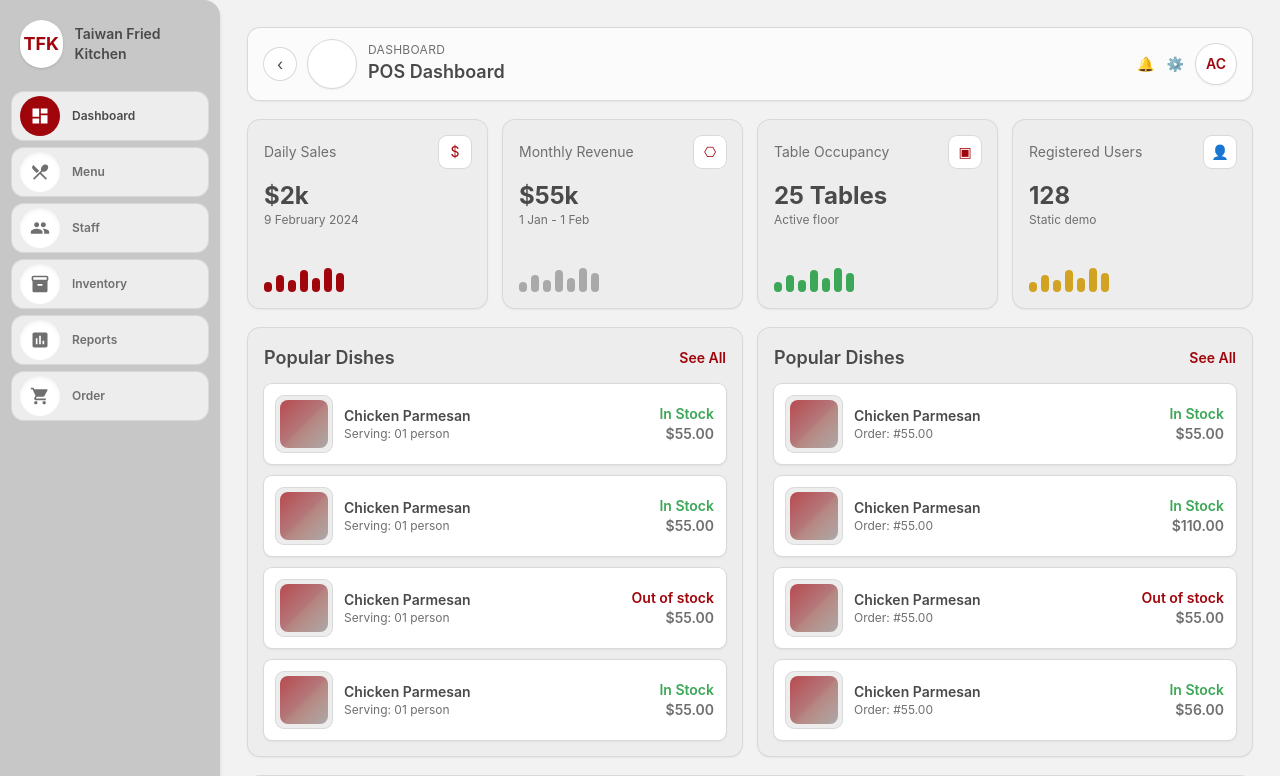
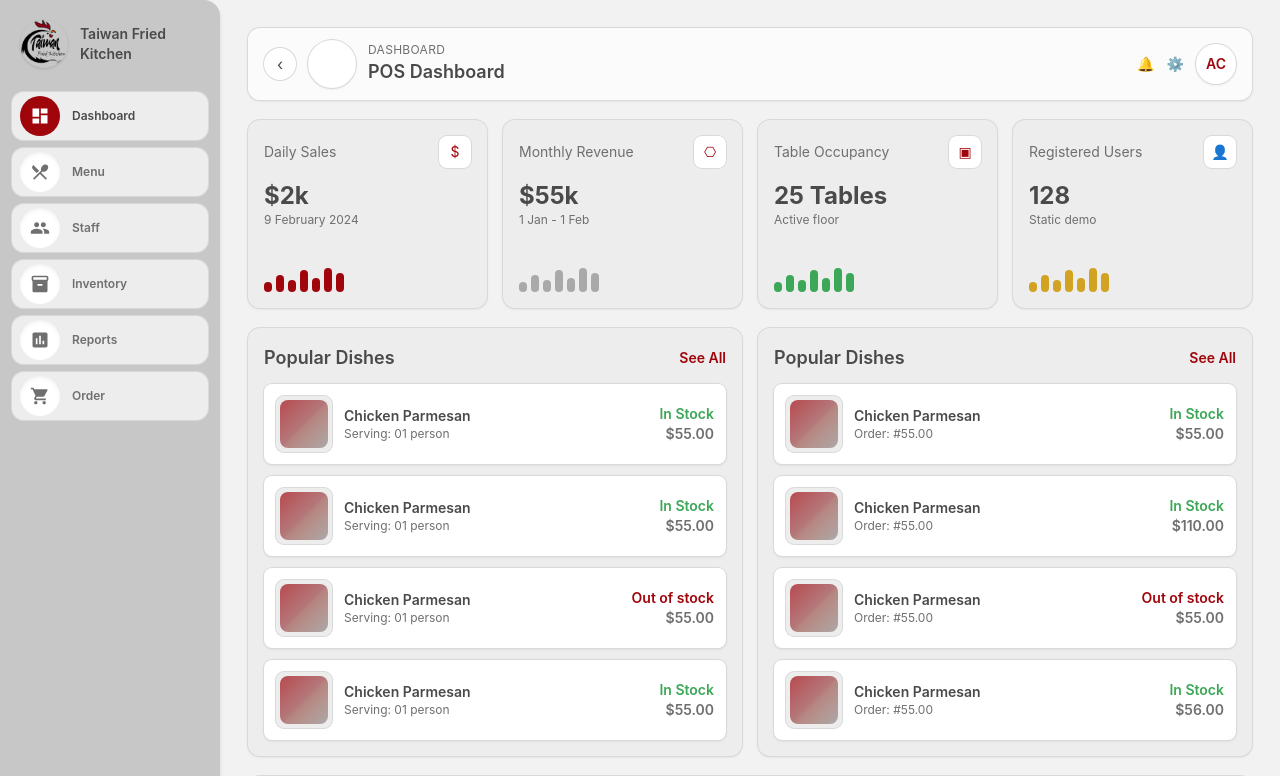
Before and after one commit to Estemetek/TFK, a Next.js app in the folder pos-app/: page /dashboard in a window 1280 px wide. Shown: the top 776 px of the page. Built offline with nearby package versions, Linux system fonts and the light colour scheme; no server answers.

Commit message:
changed the logo placeholder into the TFK logo

```diff
--- a/pos-app/src/app/dashboard/page.tsx
+++ b/pos-app/src/app/dashboard/page.tsx
@@ -150,14 +150,12 @@ export default function DashboardPage() {
         }`}
       >
         <aside className="flex flex-col items-stretch gap-4 rounded-r-2xl bg-surface px-3 py-5 shadow-md">
-          <div className="mb-2 flex items-center gap-3 px-2">
-            <div className="flex h-12 w-12 items-center justify-center rounded-full bg-white text-lg font-bold text-primary shadow">
-              TFK
-            </div>
+            <div className="mb-2 flex items-center gap-3 px-2">
+            <img src="/TFK.png" alt="TFK Logo" className="h-12 w-12 rounded-full shadow" />
             {!collapsed && (
               <span className="text-sm font-semibold text-foreground">Taiwan Fried Kitchen</span>
             )}
-          </div>
+            </div>
           <nav className={`flex w-full flex-col gap-2 ${collapsed ? 'items-center' : ''}`}>
             {navItems.map((item) => {
               const isActive = item.name === activeNav;
--- a/pos-app/src/app/inventory/page.tsx
+++ b/pos-app/src/app/inventory/page.tsx
@@ -91,9 +91,7 @@ export default function InventoryPage() {
         {/* Sidebar */}
         <aside className="flex flex-col items-stretch gap-4 rounded-r-2xl bg-surface px-3 py-5 shadow-md">
           <div className="mb-2 flex items-center gap-3 px-2">
-            <div className="flex h-12 w-12 items-center justify-center rounded-full bg-white text-lg font-bold text-primary shadow">
-              TFK
-            </div>
+            <img src="/TFK.png" alt="TFK Logo" className="h-12 w-12 rounded-full shadow" />
             {!collapsed && (
               <span className="text-sm font-semibold text-foreground">Taiwan Fried Kitchen</span>
             )}
```
